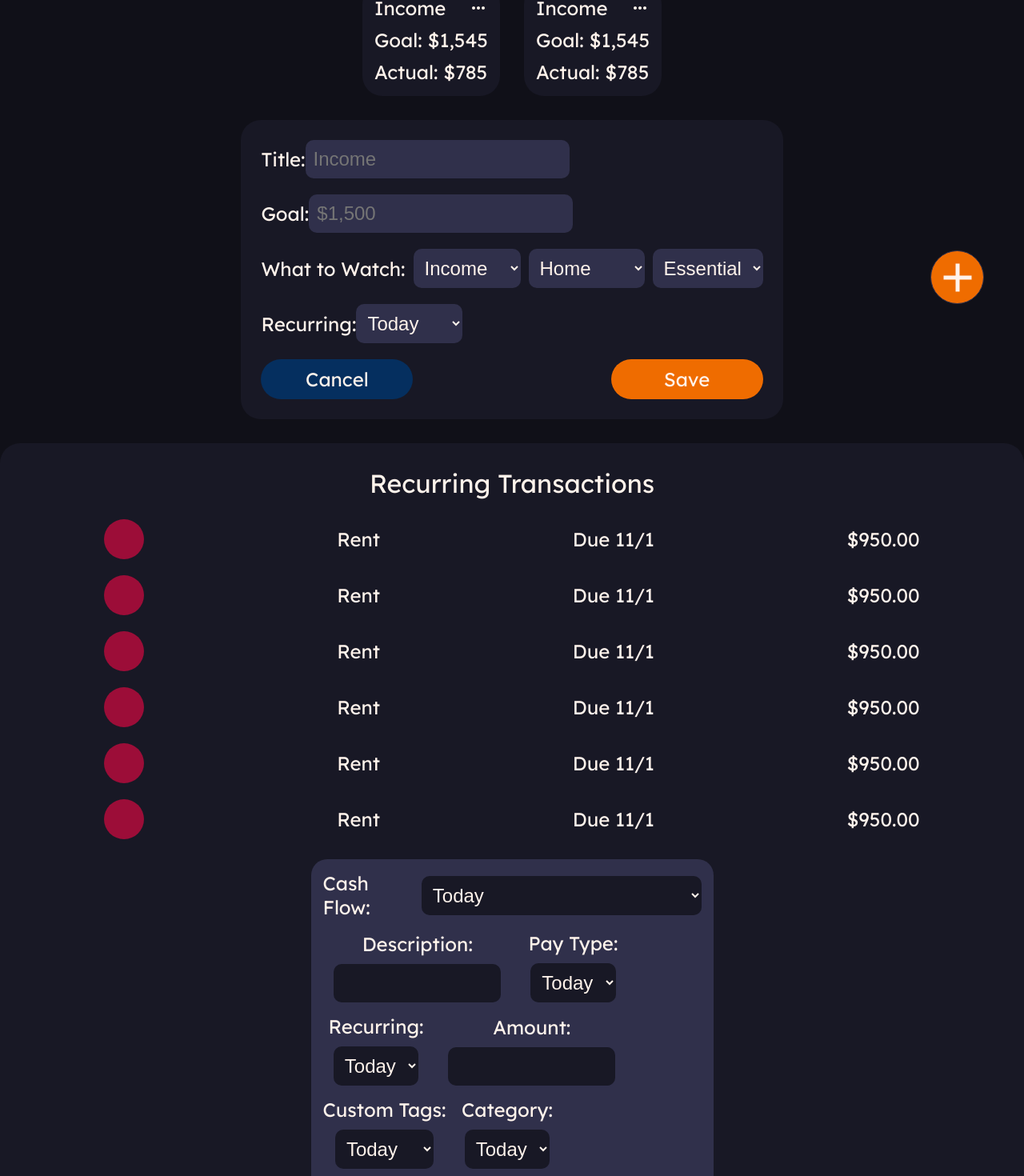
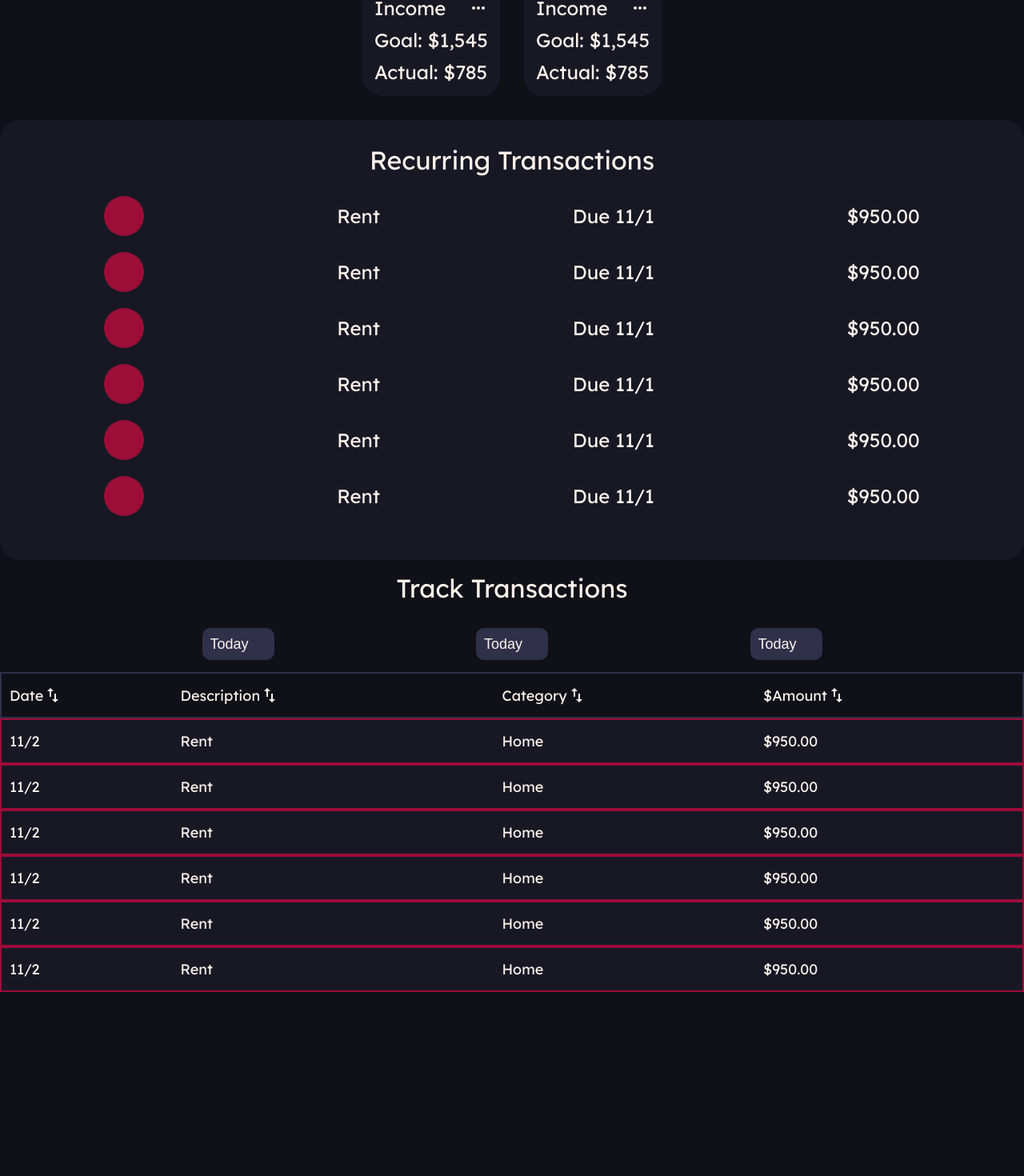
Before and after one commit to TannerGarner/expense-tracker-react, a Next.js app: page / in a window 1280 px wide. Shown: the part 370-1840 px from the top of the page at 80% size. After the commit the page ends 1610 px from the top, so only its background shows below. Built offline with nearby package versions, Linux system fonts and the light colour scheme.

Commit message:
Add DisplayContext with functionality to add and remove the various Input Areas when clicking a menu item in the AddButton

```diff
--- a/src/app/layout.js
+++ b/src/app/layout.js
@@ -1,5 +1,8 @@
+import GoalProvider from "@/context/GoalContextProvider";
 import "./globals.css";
 import { Lexend } from 'next/font/google'
+import TransactionProvider, { TransactionContext } from "@/context/TransactionContextProvider";
+import DisplayProvider from "@/context/DisplayContextProvider";
 
 
 const lexend = Lexend({subsets: ['latin']})
@@ -13,7 +16,13 @@ export default function RootLayout({ children }) {
   return (
     <html lang="en">
       <body className={lexend}>
-        {children}
+        <GoalProvider>
+          <TransactionProvider>
+            <DisplayProvider>
+              {children}
+            </DisplayProvider>
+          </TransactionProvider>
+        </GoalProvider>
       </body>
     </html>
   );
--- a/src/app/page.js
+++ b/src/app/page.js
@@ -14,20 +14,16 @@ import '@fontsource/roboto/700.css';
 
 export default function Home() {
 
-  //state for toggling
+
 
   return (
     <div>
-      <GoalProvider>
-        <TransactionProvider>
         <Header></Header>
         <Balance></Balance>
         <Goals></Goals>
         <RecurringCard></RecurringCard>
         <RegTransCard></RegTransCard>
         <AddButton></AddButton>
-        </TransactionProvider>
-      </GoalProvider>
     </div>
   );
 }
--- a/src/components/AddButton/AddButton.js
+++ b/src/components/AddButton/AddButton.js
@@ -1,30 +1,39 @@
 'use client'
 
+import { DisplayContext } from '@/context/DisplayContextProvider';
 import AddIcon from '@mui/icons-material/Add';
 import RemoveIcon from '@mui/icons-material/Remove';
-import { useState } from 'react';
+import { useContext, useState } from 'react';
 
 export default function AddButton() {
-    const [display, setDisplay] = useState(false);
+    const [open, setOpen] = useState(false);
 
+    const {display, setDisplay} = useContext(DisplayContext);
+
+    function handleClick(val) {
+        setDisplay(val)
+        setOpen(false)
+    }
+
+    const menuItems = ["Category","Tag","Goal","Recurring","Transaction"]
+
+    if (display !== null) return null;
     return (
         <div>
-            {display && (
+            {open && (
                 <div className="addModal">
                     <ul>
-                        <li>Category</li>
-                        <li>Tag</li>
-                        <li>Goal</li>
-                        <li>Recurring</li>
-                        <li>Transaction</li>
+                        {menuItems.map((item, index)=>{
+                            return(<li onClick={()=>handleClick(item)} key={index}>{item}</li>)
+                        })}
                     </ul>
                 </div>
             )}
             <div
                 className="addButton"
-                onClick={() => setDisplay((prev) => !prev)}
+                onClick={() => setOpen((prev) => !prev)}
             >
-                {display ? (
+                {open ? (
                     <RemoveIcon className="addImage" />
                 ) : (
                     <AddIcon className="addImage" />
--- a/src/components/CancelButton/CancelButton.js
+++ b/src/components/CancelButton/CancelButton.js
@@ -1,7 +1,17 @@
+'use client'
+
+import { DisplayContext } from "@/context/DisplayContextProvider"
+import { useContext } from "react"
+
 export default function CancelButton() {
+    const {setDisplay} = useContext(DisplayContext)
+
+    function handleClick(){
+        setDisplay(null)
+    }
 
     return(
-        <div className="cancelButton button">
+        <div className="cancelButton button" onClick={()=>handleClick()}>
             <p>Cancel</p>
         </div>
     )
--- a/src/components/Goals/GoalInput.js
+++ b/src/components/Goals/GoalInput.js
@@ -1,13 +1,20 @@
+'use client'
+
+import { useContext } from "react"
 import CancelButton from "../CancelButton/CancelButton"
 import SaveButton from "../SaveButton/SaveButton"
+import DisplayProvider, { DisplayContext } from "@/context/DisplayContextProvider"
 
 
 export default function GoalInput() {
+    const {display, setDisplay} = useContext(DisplayContext);
 
     let categories = ["Home", "Utilities", "Paycheck"]
     let tags = ["Essential", "Tech", "user1", "user2", "Fun"]
 
     let dateOptions = ["Today","Weekly","Monthly","Annually"]
+
+    if (display !== "Goal") return null;
 
     return (
         <div className="goalInput">
--- a/src/components/RecurringCard/RecurringInput.js
+++ b/src/components/RecurringCard/RecurringInput.js
@@ -1,8 +1,16 @@
+'use client'
+
+import { useContext } from "react";
 import CancelButton from "../CancelButton/CancelButton";
 import DropdownMenu from "../DropdownMenu/DropdownMenu";
 import SaveButton from "../SaveButton/SaveButton";
+import DisplayProvider, { DisplayContext } from "@/context/DisplayContextProvider";
 
 export default function RecurringInput(){
+    const {display, setDisplay} = useContext(DisplayContext);
+
+    if (display !== "Recurring") return null;
+
     return(
         <div className="recurringInput">
             <div>
--- a/src/components/RegTransCard/RegTransInput.js
+++ b/src/components/RegTransCard/RegTransInput.js
@@ -1,9 +1,16 @@
+'use client'
+
+import { useContext } from "react";
 import CancelButton from "../CancelButton/CancelButton";
 import DropdownMenu from "../DropdownMenu/DropdownMenu";
 import SaveButton from "../SaveButton/SaveButton";
+import DisplayProvider, { DisplayContext } from "@/context/DisplayContextProvider";
 
 export default function RegTransInput() {
 
+    const {display, setDisplay} = useContext(DisplayContext);
+
+    if (display !== "Transaction") return null;
 
     return (
         <div className="regTransInput">
@@ -23,6 +30,7 @@ export default function RegTransInput() {
                 <span>Custom Tags</span>
                 <span>Cashflow</span>
                 <CancelButton/>
+
             </div>
             <div className="secondRowInputs">
                 <DropdownMenu></DropdownMenu>
--- a/src/components/SaveButton/SaveButton.js
+++ b/src/components/SaveButton/SaveButton.js
@@ -1,7 +1,17 @@
+'use client'
+
+import { DisplayContext } from "@/context/DisplayContextProvider";
+import { useContext } from "react";
+
 export default function SaveButton() {
+    const {setDisplay} = useContext(DisplayContext);
+
+    function handleClick(){
+        setDisplay(null)
+    }
 
     return(
-        <div className="saveButton button">
+        <div className="saveButton button" onClick={()=>handleClick()}>
             <p>Save</p>
         </div>
     )
--- /dev/null
+++ b/src/context/DisplayContextProvider.js
@@ -0,0 +1,16 @@
+'use client'
+
+import { createContext, useState } from "react"
+
+export const DisplayContext = createContext("");
+
+export default function DisplayProvider({ children }) {
+
+    const [display, setDisplay] = useState("")
+
+    return(
+        <DisplayContext.Provider value={{display, setDisplay}}>
+            { children }
+        </DisplayContext.Provider>
+    )
+}
```
Lines whose indentation alone changed are shown as unchanged.
